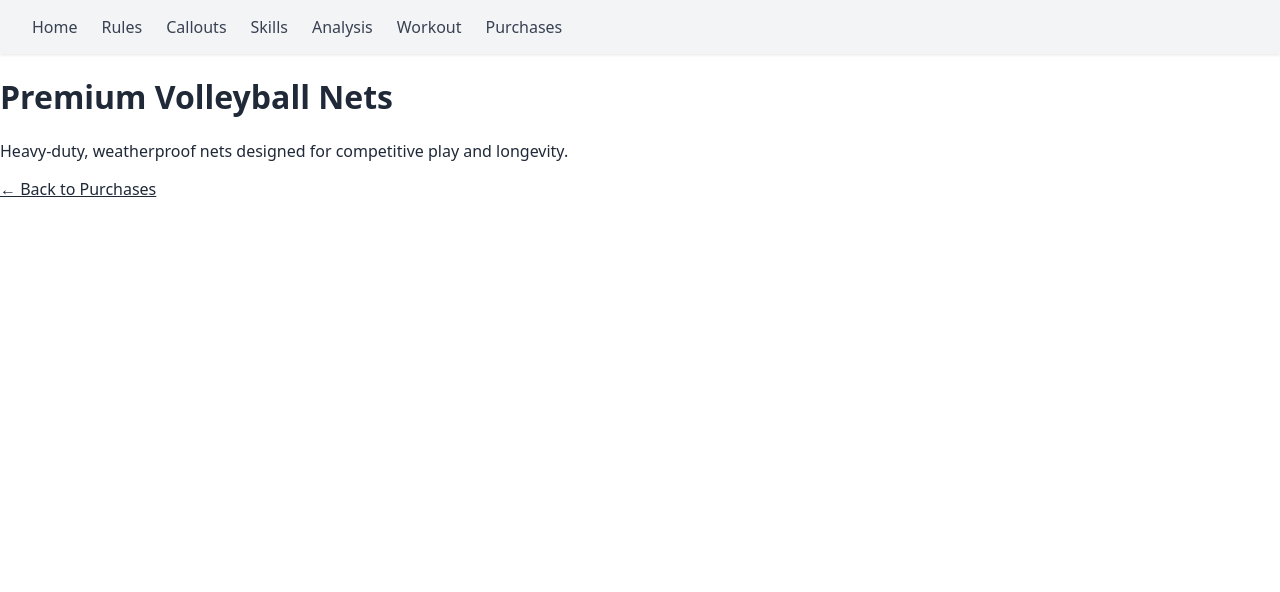
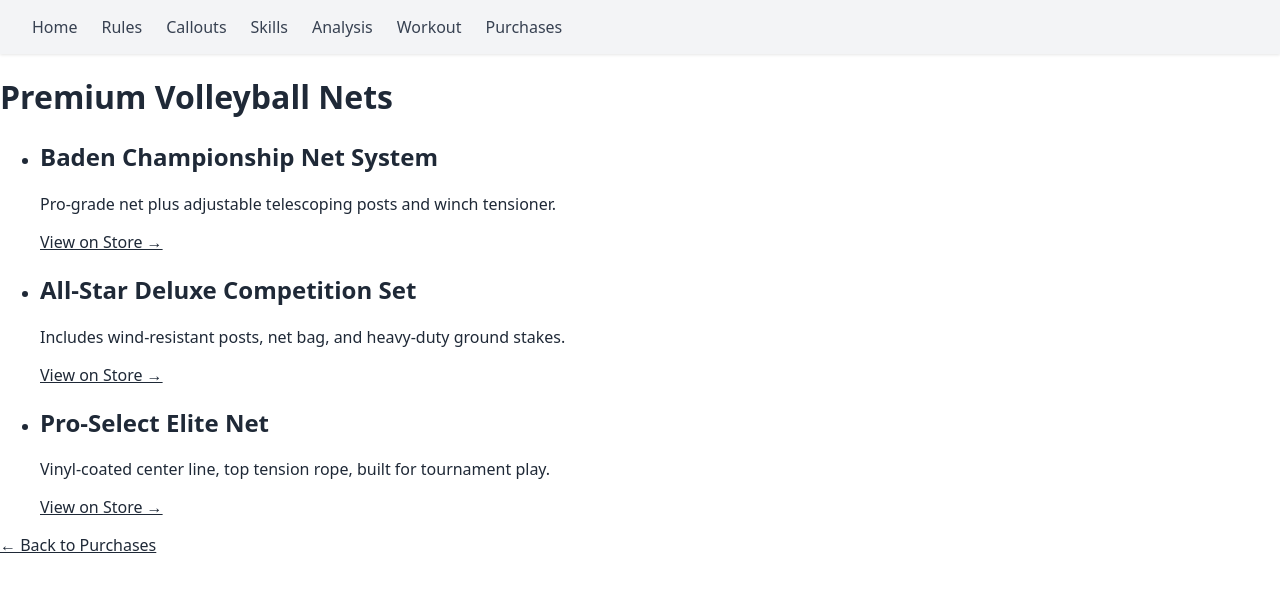
Before and after one commit to blueweriy/volleyball-ai-website, a React (Vite) app: page /purchases/nets/premium in a window 1280 px wide. Shown: the top 592 px of the page. Built offline with nearby package versions, Linux system fonts and the light colour scheme.

Commit message:
Update NetsPremium.jsx

```diff
--- a/src/pages/purchases/NetsPremium.jsx
+++ b/src/pages/purchases/NetsPremium.jsx
@@ -1,15 +1,40 @@
-// src/pages/purchases/NetsPremium.jsx
 import React from 'react';
 import { Link } from 'react-router-dom';
 
+const items = [
+  {
+    name: 'Baden Championship Net System',
+    desc: 'Pro-grade net plus adjustable telescoping posts and winch tensioner.',
+    url: 'https://example.com/baden-championship'
+  },
+  {
+    name: 'All-Star Deluxe Competition Set',
+    desc: 'Includes wind-resistant posts, net bag, and heavy-duty ground stakes.',
+    url: 'https://example.com/allstar-deluxe'
+  },
+  {
+    name: 'Pro-Select Elite Net',
+    desc: 'Vinyl-coated center line, top tension rope, built for tournament play.',
+    url: 'https://example.com/proselect-elite'
+  }
+];
+
 export default function NetsPremium() {
   return (
-    <div className="p-8 max-w-2xl mx-auto">
-      <h1 className="text-3xl font-bold mb-4">Premium Volleyball Nets</h1>
-      <p className="mb-6">
-        Heavy-duty, weatherproof nets designed for competitive play and longevity.
-      </p>
-      <Link to="/purchases" className="text-blue-600 underline">
+    <div className="py-16 px-6 max-w-3xl mx-auto">
+      <h1 className="text-3xl font-bold mb-6">Premium Volleyball Nets</h1>
+      <ul className="space-y-6">
+        {items.map((it) => (
+          <li key={it.name} className="bg-gray-50 p-4 rounded shadow-sm">
+            <h2 className="text-xl font-semibold">{it.name}</h2>
+            <p className="mt-1 text-gray-700">{it.desc}</p>
+            <a href={it.url} target="_blank" rel="noopener noreferrer" className="mt-2 inline-block text-blue-600 underline">
+              View on Store →
+            </a>
+          </li>
+        ))}
+      </ul>
+      <Link to="/purchases" className="mt-8 inline-block text-blue-600 underline">
         ← Back to Purchases
       </Link>
     </div>
```
